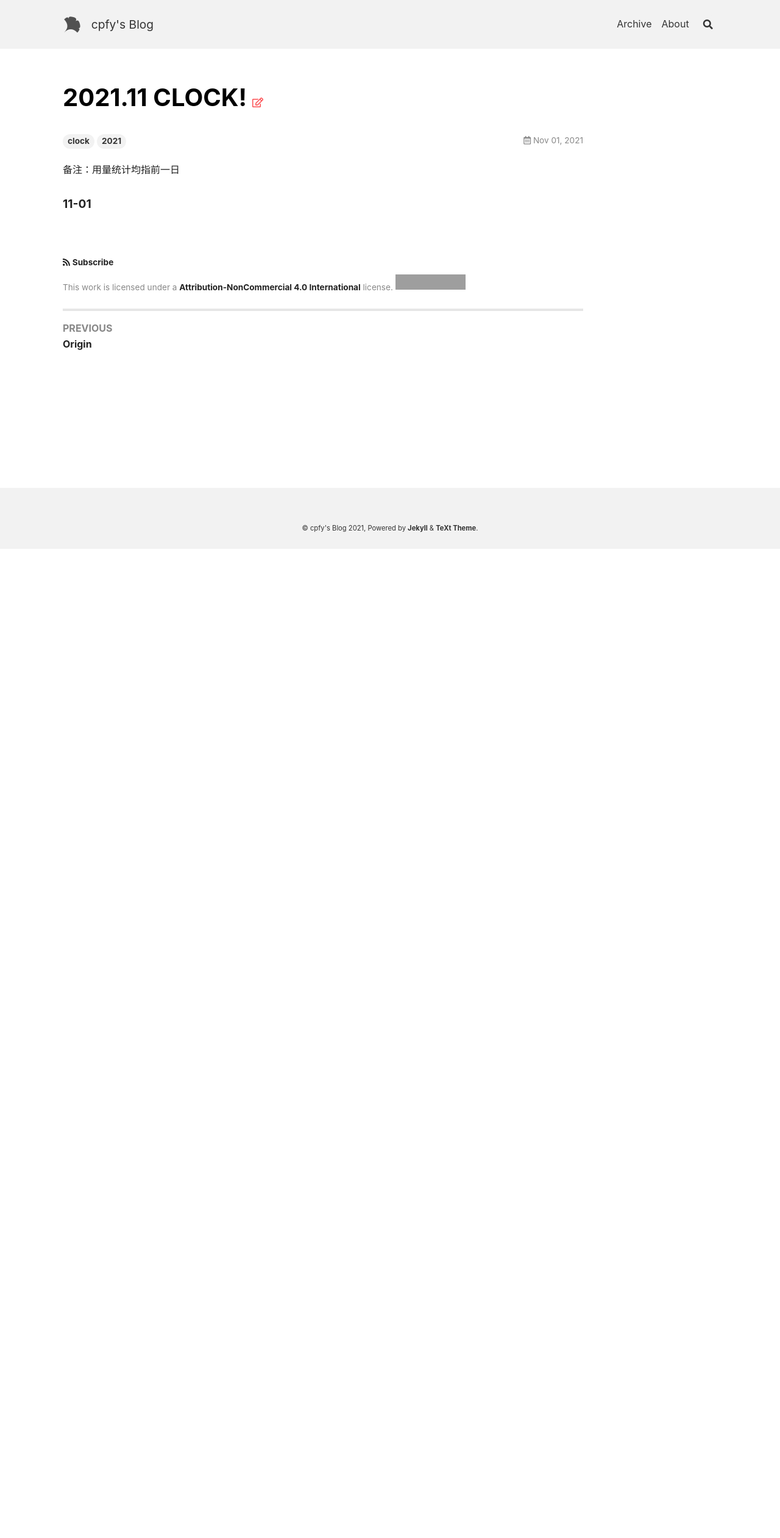
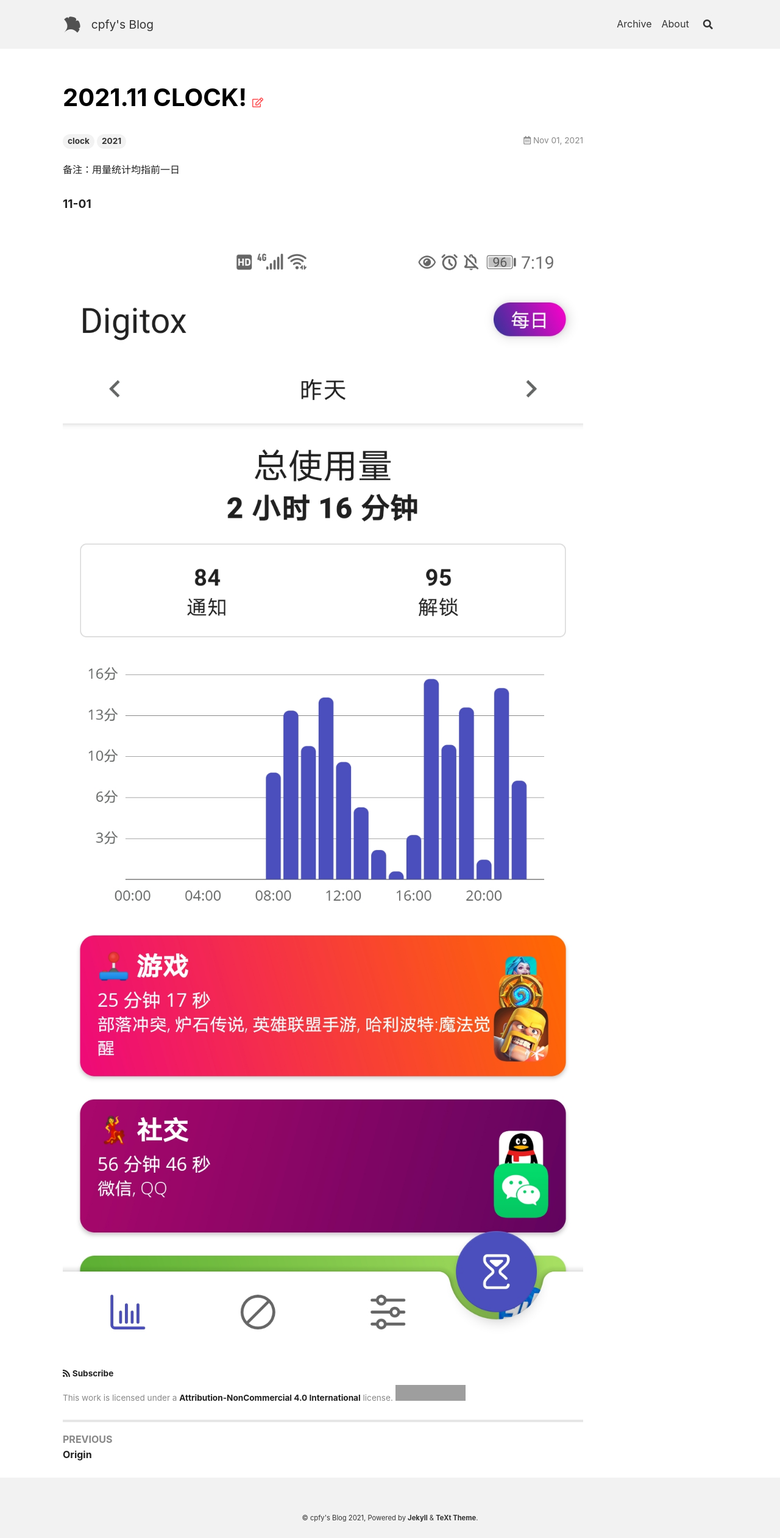
Before and after one commit to cpfy/cpfy.github.io, a Jekyll site: the page built from _posts/2021-11-01-2021.11 CLOCK!.md, in a window 1280 px wide. Shown: the whole page at 61% size. Built offline with Jekyll 4.4.1, drawn with Linux system fonts in a browser that asks for light colours; nearby versions of some CDN libraries; before the commit the page ends 900 px from its top, so only the background shows below that; grey boxes are pictures that could not be loaded.

Commit message:
2021-11-01 add pic from local

```diff
--- a/_posts/2021-11-01-2021.11 CLOCK!.md
+++ b/_posts/2021-11-01-2021.11 CLOCK!.md
@@ -7,4 +7,4 @@ tags: clock 2021
 
 #### 11-01
 
-![](../assets/images/clock/2021_11_01.jpg)
+![](/assets/images/clock/2021_11_01.jpg)
```
